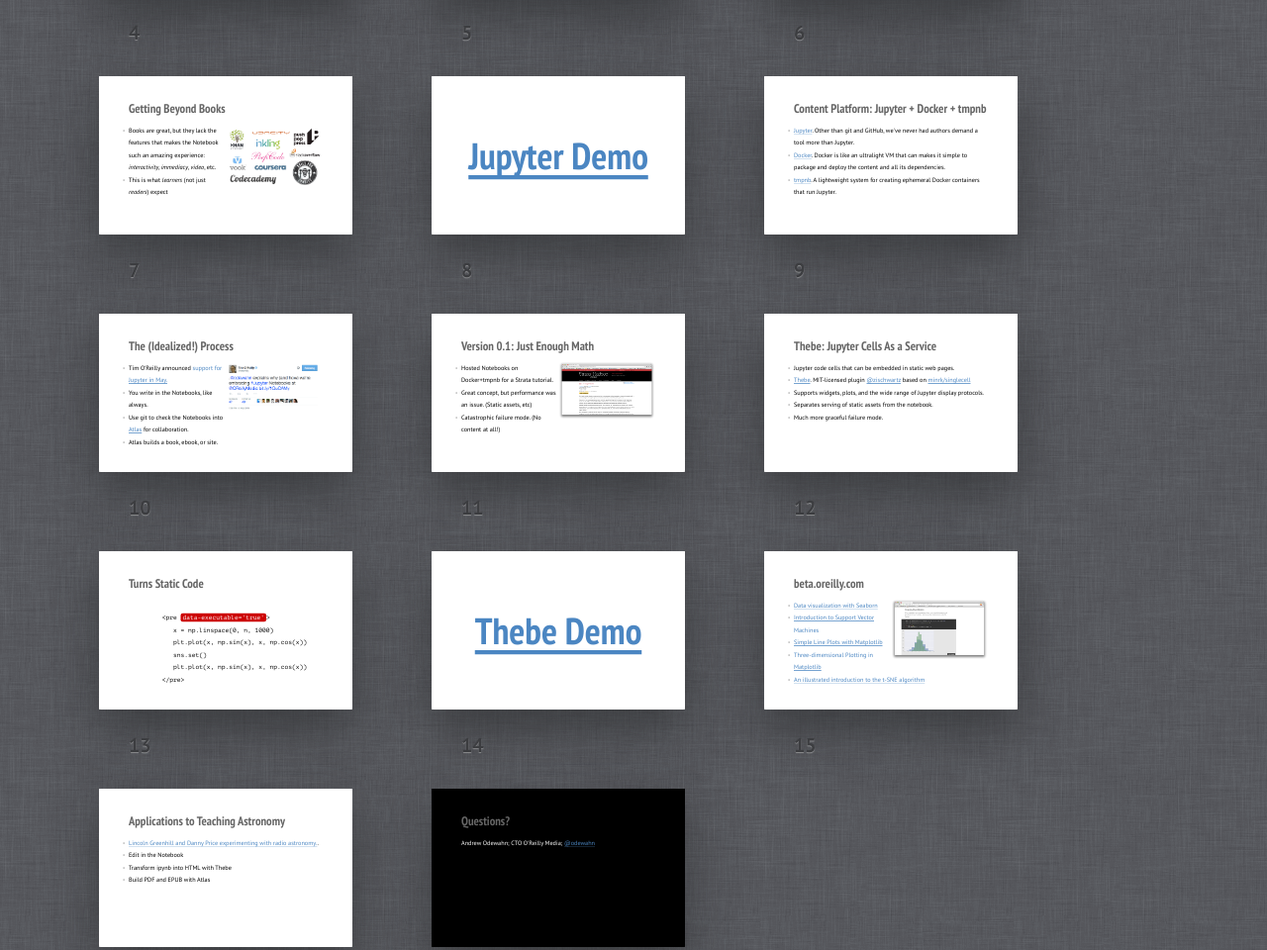
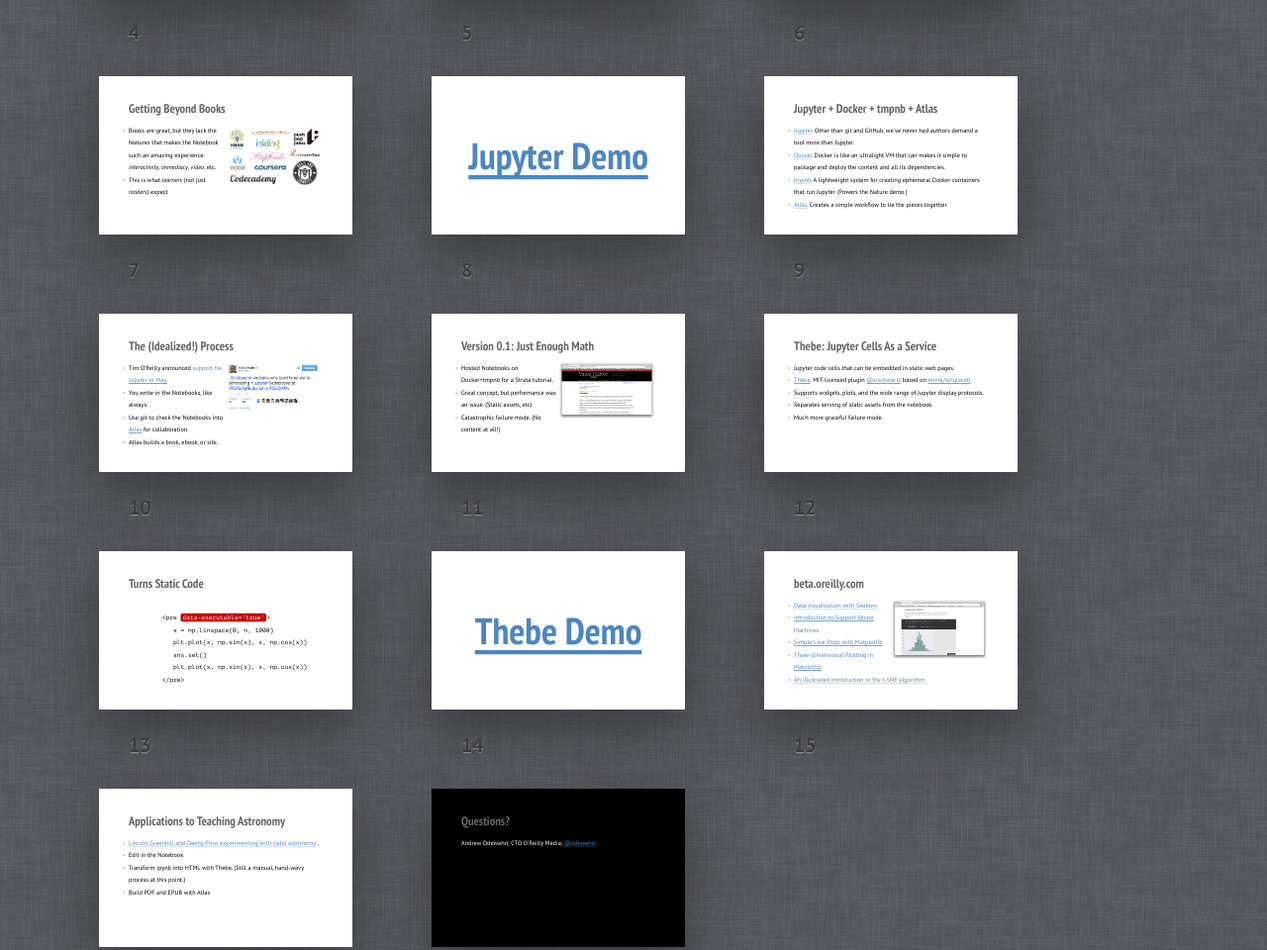
Before and after one commit to odewahn/jupyter-orm-cfa, a plain HTML site: page index.html in a window 1280 px wide. Shown: the part 733-1693 px from the top of the page at 99% size. Drawn offline with Linux system fonts and the light colour scheme.

Commit message:
a few more tweaks

```diff
--- a/index.html
+++ b/index.html
@@ -125,11 +125,12 @@
 
 
 	<section class="slide"><div>
-		<h2>Content Platform: Jupyter + Docker + tmpnb</h2>
+		<h2>Jupyter + Docker + tmpnb + Atlas</h2>
 		<ul>
 			<li><a href="http://jupyter.org/">Jupyter</a>. Other than git and GitHub, we've never had authors demand a tool more than Jupyter.</li>
 			<li><a href="https://www.docker.com/">Docker</a>.  Docker is like an ultralight VM that can makes it simple to package and deploy the content and all its dependencies.</li>
-			<li><a href="https://github.com/jupyter/tmpnb">tmpnb</a>. A lightweight system for creating ephemeral Docker containers that run Jupyter.
+			<li><a href="https://github.com/jupyter/tmpnb">tmpnb</a>. A lightweight system for creating ephemeral Docker containers that run Jupyter. (Powers the Nature demo.)</li>
+			<li><a href="https://atlas.oreilly.com">Atlas</a>.  Creates a simple workflow to tie the pieces together</li>
 		 </ul>
 	</div></section>
 
@@ -205,7 +206,7 @@
 		<ul>
 			<li><a href="https://github.com/odewahn/interferometry-demo">Lincoln Greenhill and Danny Price experimenting with radio astronomy.</a>.</li>
 			<li>Edit in the Notebook</li>
-			<li>Transform ipynb into HTML with Thebe</li>
+			<li>Transform ipynb into HTML with Thebe.  (Still a manual, hand-wavy process at this point.)</li>
       <li>Build PDF and EPUB with Atlas</li>
 		</ul>
 	</div></section>
```
